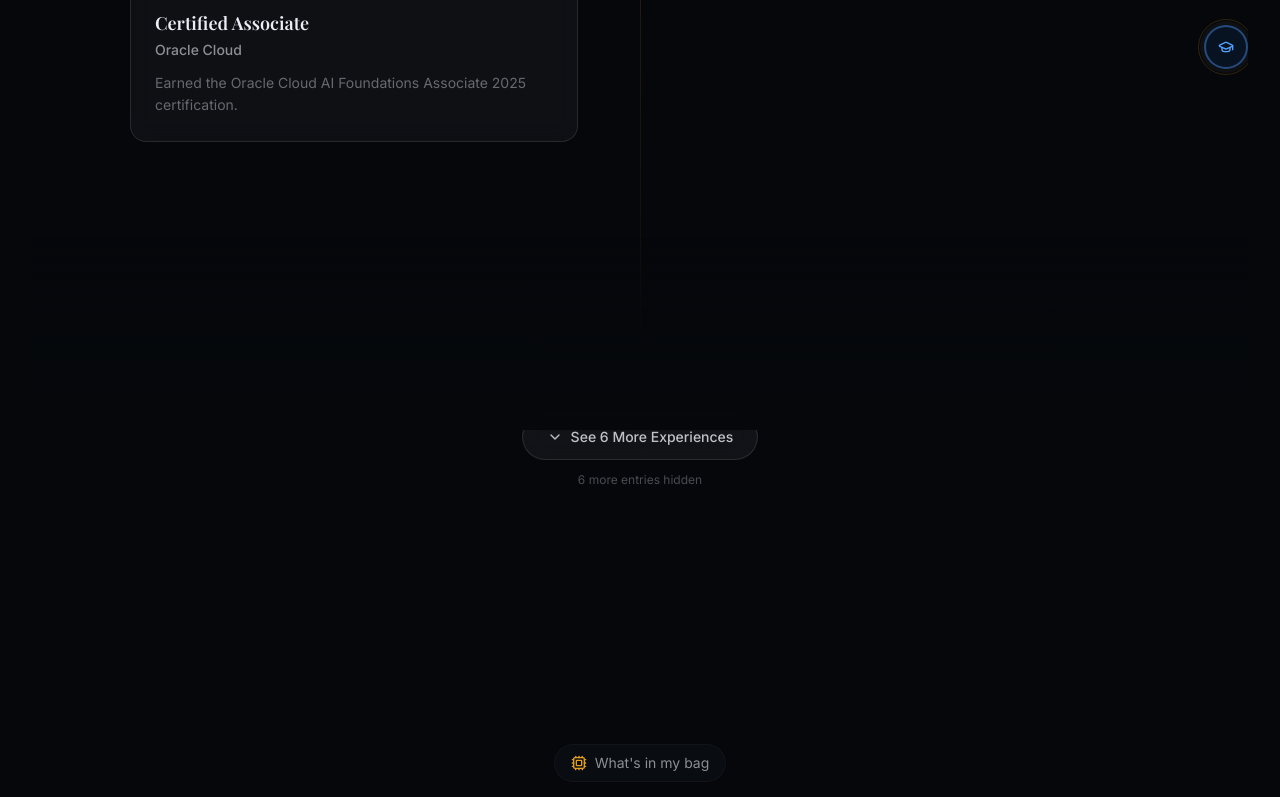
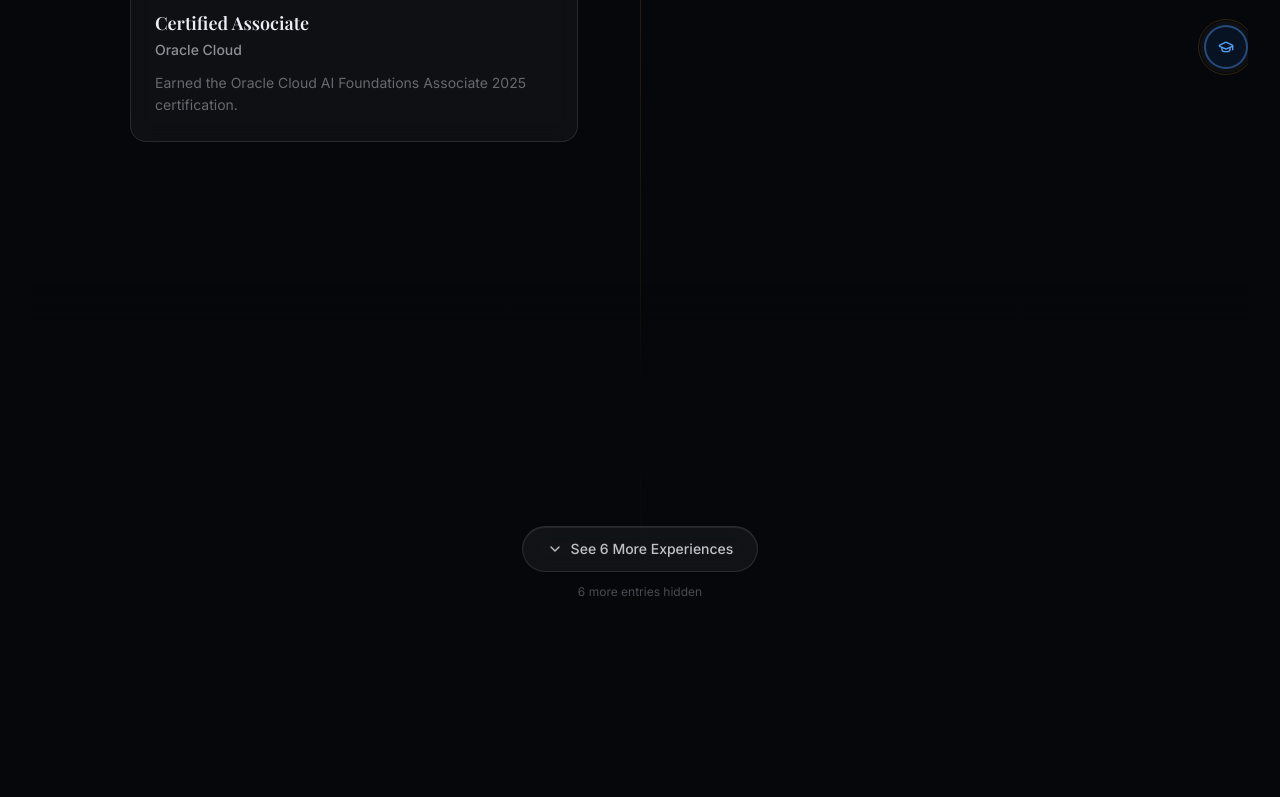
Before and after one commit to Earthen8/EarthenHub, a Next.js app in the folder frontend/: page / in a window 1280 px wide. Shown: the part 4655-5452 px from the top of the page. Built offline with nearby package versions, Linux system fonts and the light colour scheme; a web font is replaced by a local one.

Commit message:
fix: debug the issue where the See more button was being cut off

```diff
--- a/frontend/src/components/timeline-section.tsx
+++ b/frontend/src/components/timeline-section.tsx
@@ -418,11 +418,11 @@
             {!isExpanded && hasMore && (
               <div
                 aria-hidden="true"
-                className="absolute bottom-0 left-0 right-0 h-48 bg-gradient-to-t from-background via-background/80 to-transparent pointer-events-none z-10"
+                className="absolute bottom-0 left-0 right-0 h-48 bg-gradient-to-t from-background via-background/90 to-transparent pointer-events-none z-10"
               />
             )}
 
-            <div className="space-y-10 sm:space-y-12">
+            <div className={cn('space-y-10 sm:space-y-12', !isExpanded && 'pb-12')}>
               {timelineData.map((item, index) => {
                 const isBeyondFold = index >= visibleCount
                 return (
@@ -452,8 +452,7 @@
             <div
               ref={toggleRef}
               className={cn(
-                'relative flex flex-col items-center gap-3 mt-8',
-                !isExpanded && '-mt-4'
+                'relative flex flex-col items-center gap-3 mt-12 z-20'
               )}
             >
               <button
```
